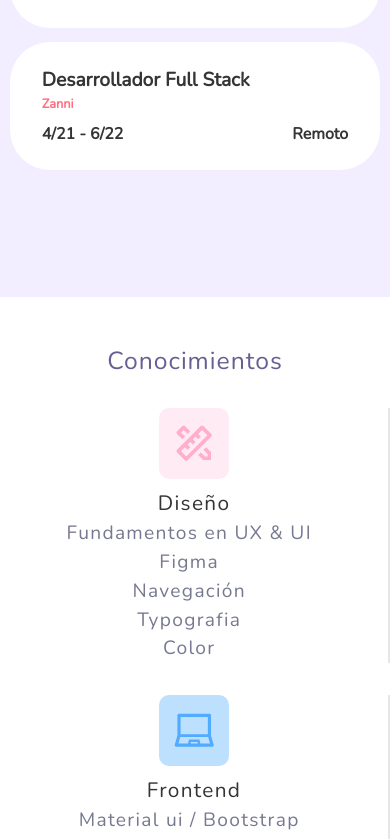
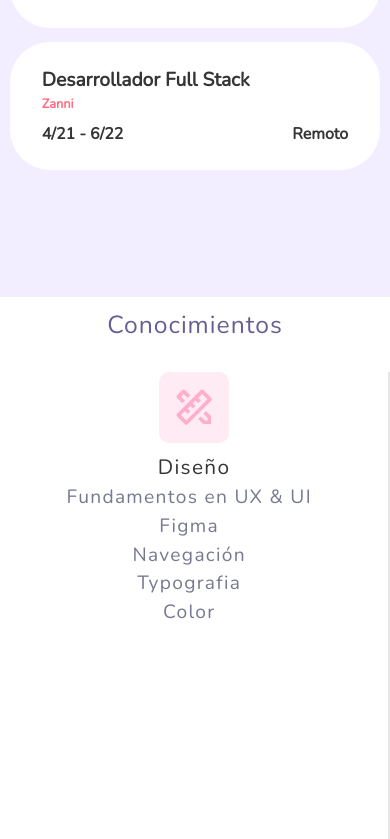
Before and after one commit to matias798/portfolio-nextjs, a Next.js app: page /Landing in a window 390 px wide. Shown: the part 1924-2763 px from the top of the page. Built offline with nearby package versions, Linux system fonts and the light colour scheme.

Commit message:
Added changes to skill for mobile version

```diff
--- a/styles/Skills.module.css
+++ b/styles/Skills.module.css
@@ -1,9 +1,11 @@
 .cont {
-  height: 110vh;
+  height: 75vh;
   display: block;
 }
 
 .Container {
+  height: 100%;
+  width: 100%;
   display: flex;
   flex-direction: column;
   align-content: center;
@@ -89,6 +91,10 @@
 }
 
 @media (max-width: 769px) {
+  .cont {
+    height: 110vh;
+    display: block;
+  }
 
   .SkillsContainer {
     flex-wrap: wrap;
```
